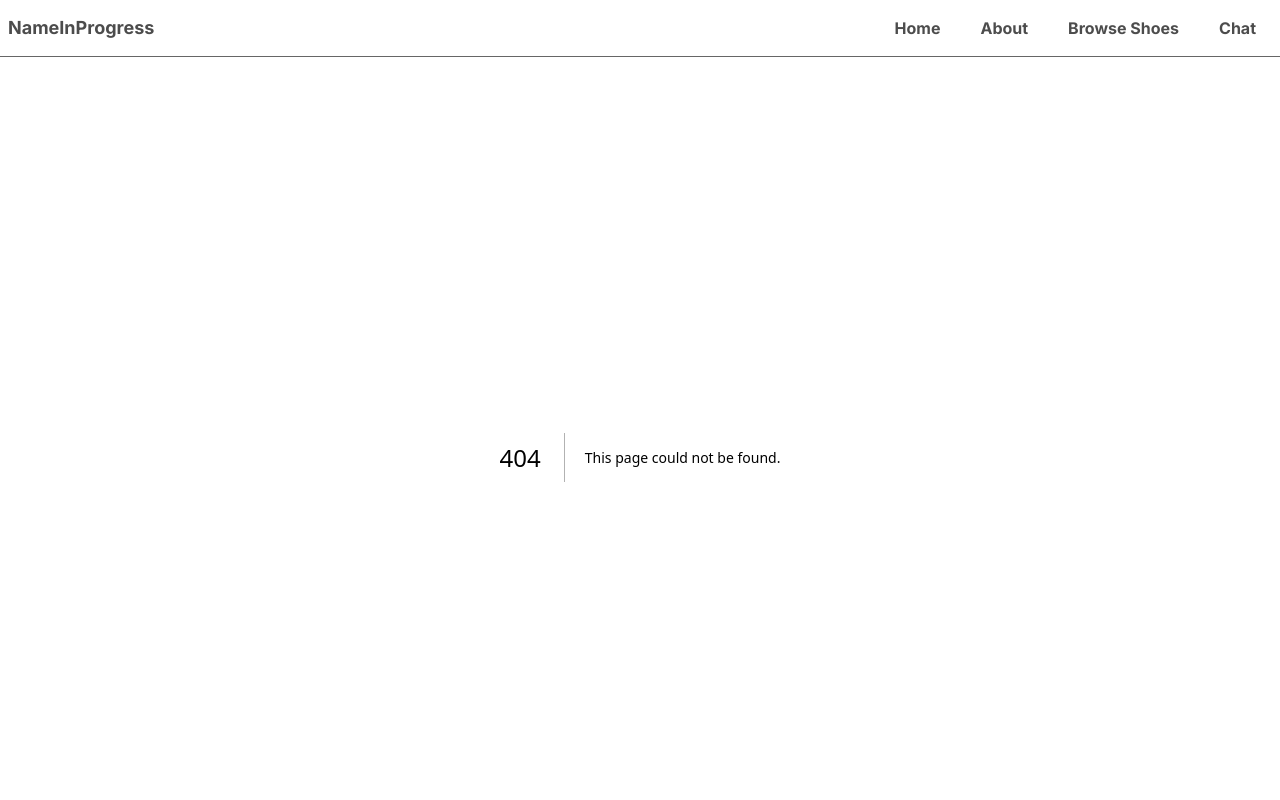
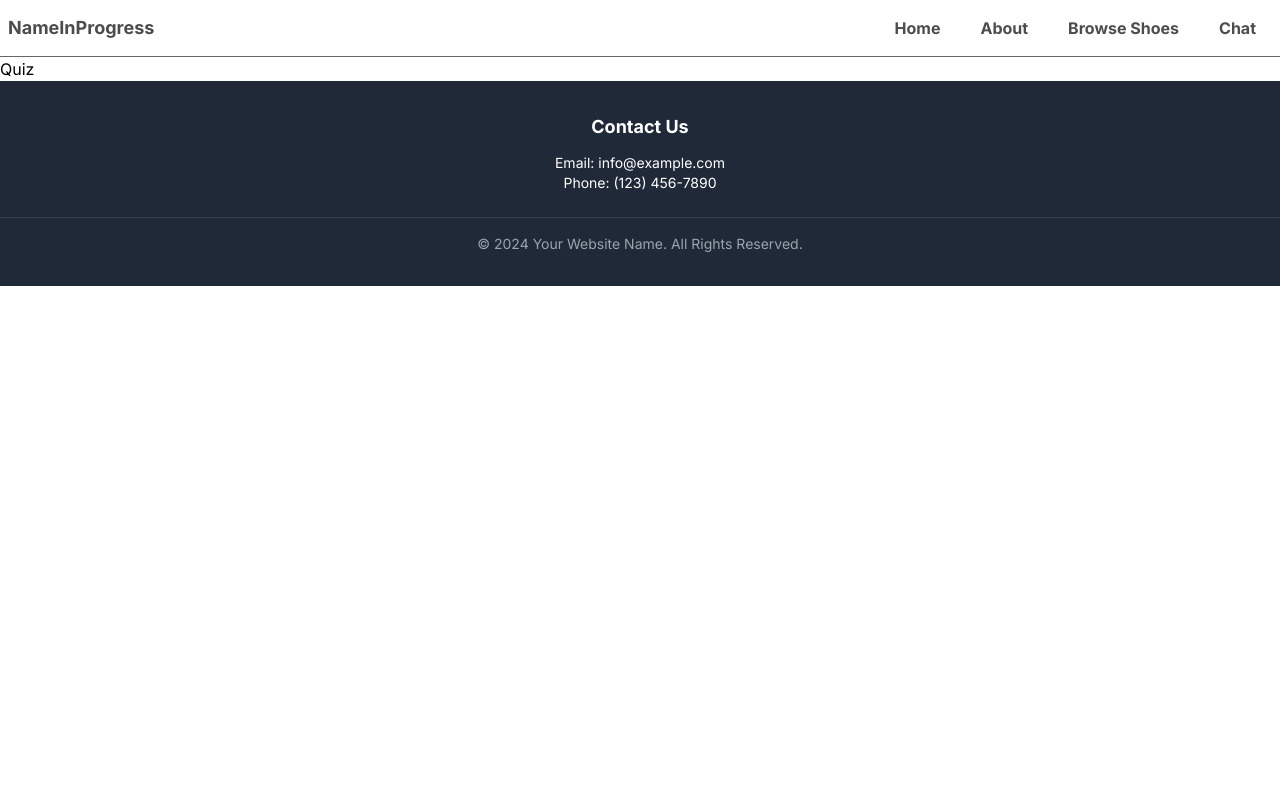
Before and after one commit to PhilipTarrer/ClimbingGear, a Next.js app: page /quiz in a window 1280 px wide. Before the commit this address had no page. Shown: the top 800 px of the page. Built offline with nearby package versions, Linux system fonts and the light colour scheme.

Commit message:
Quiz page creation

```diff
--- a/app/components/homeButtons.tsx
+++ b/app/components/homeButtons.tsx
@@ -23,7 +23,7 @@ const HomeButtons = () => {
                 </div>
             </Link>
 
-            <Link href="/climbingshoes" className="w-full sm:w-1/3 lg:w-1/3">
+            <Link href="/quiz" className="w-full sm:w-1/3 lg:w-1/3">
                 <div className="bg-gray-300 p-8 min-h-[400px] flex items-center justify-center group">
                     {/* Background Image */}
                     <div className="relative w-full min-h-[400px]">
--- /dev/null
+++ b/app/quiz/page.tsx
@@ -0,0 +1,9 @@
+import React from "react";
+
+export default function Quiz() {
+    return (
+        <div>
+            <h1>Quiz</h1>
+        </div>
+    );
+}
```
